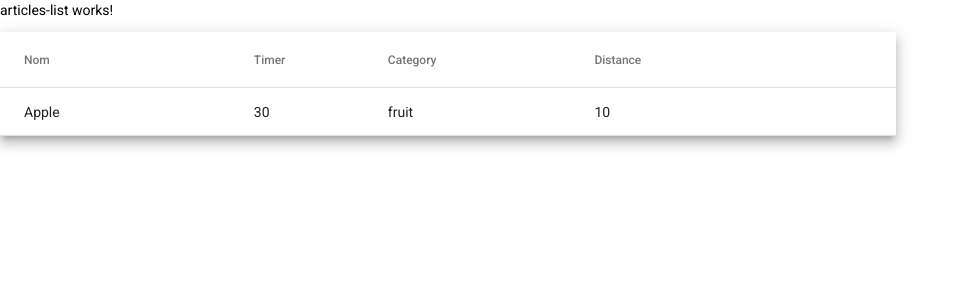
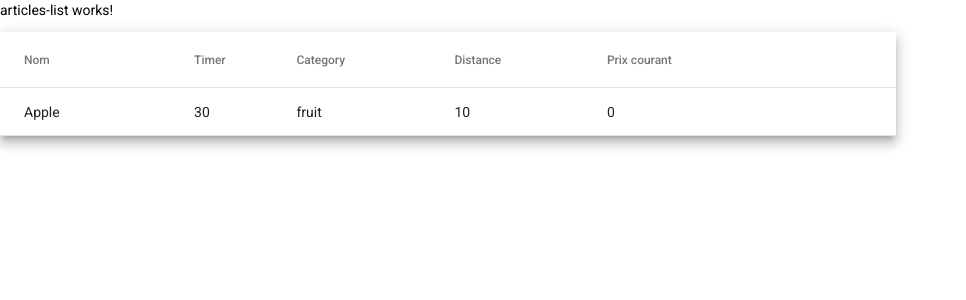
Before and after one commit to thbeab/FoodAuctionner, an Angular app in the folder client/: page /main in a window 1280 px wide. Shown: the top 300 px of the page, without its empty margins (0-966 px from the left). Built offline with nearby package versions, Linux system fonts and the light colour scheme.

Commit message:
WIP v2 main page

```diff
--- a/client/src/app/components/articles-list/articles-list.component.html
+++ b/client/src/app/components/articles-list/articles-list.component.html
@@ -22,6 +22,11 @@
         <td mat-cell *matCellDef="let product"> {{product.distance}} </td>
     </ng-container>
 
+    <ng-container matColumnDef="current price">
+        <th mat-header-cell *matHeaderCellDef> Prix courant </th>
+        <td mat-cell *matCellDef="let product"> {{product.current}} </td>
+    </ng-container>
+
     <tr mat-header-row *matHeaderRowDef="columnsToDisplay"></tr>
     <tr mat-row *matRowDef="let myRowData; columns: columnsToDisplay"></tr>
 </table>
--- a/client/src/app/components/articles-list/articles-list.component.ts
+++ b/client/src/app/components/articles-list/articles-list.component.ts
@@ -8,9 +8,9 @@ import { Product } from 'src/app/interfaces/product';
 })
 export class ArticlesListComponent implements OnInit {
   private _articles: Product[] = [{
-    name : "Apple", timer : 30, category : "fruit", distance : 10
+    name : "Apple", timer : 30, category : "fruit", distance : 10, current : 0
   }];
-  columnsToDisplay = ['name', 'timer', 'category', 'distance'];
+  columnsToDisplay = ['name', 'timer', 'category', 'distance', 'current price'];
   constructor() { }
 
   ngOnInit(): void {
--- a/client/src/app/interfaces/product.ts
+++ b/client/src/app/interfaces/product.ts
@@ -3,4 +3,5 @@ export interface Product{
     timer: number;
     category: string;
     distance: number;
+    current: number;
 }
```
